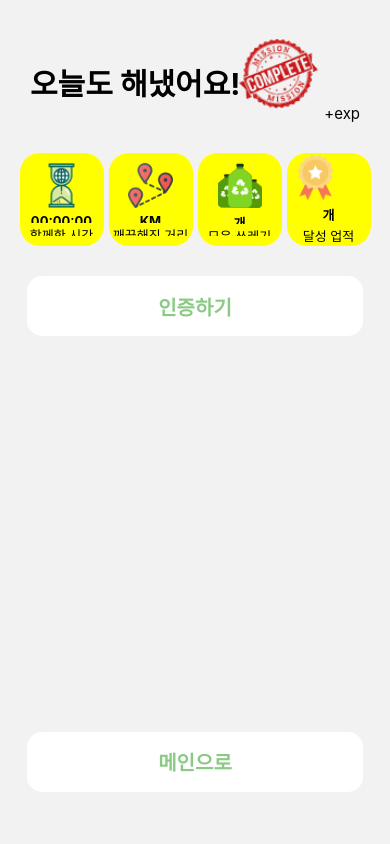
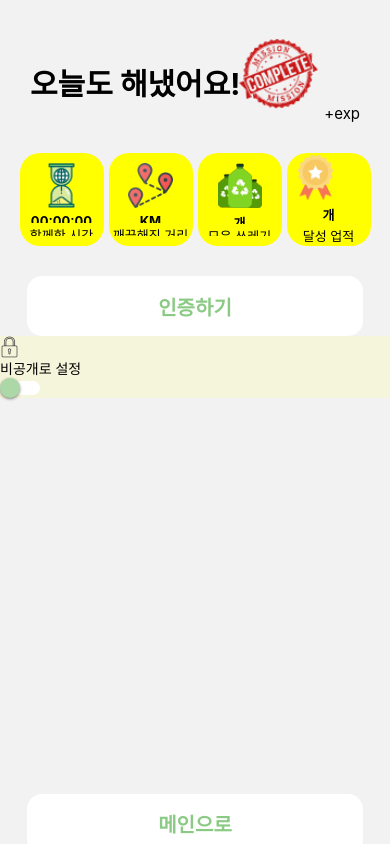
Before and after one commit to chosim-dvlpr/GreenStep, a React Native app in the folder FrontEnd/GreenStep/: screen /ploggingfinish in a window 390 px wide. Built offline with nearby package versions, Linux system fonts and the light colour scheme.

Commit message:
design: 비공개로 설정 css 추가

```diff
--- a/FrontEnd/GreenStep/src/Page/PloggingFinish.tsx
+++ b/FrontEnd/GreenStep/src/Page/PloggingFinish.tsx
@@ -1,4 +1,4 @@
-import {View, Text, TouchableOpacity, ScrollView, Image, PermissionsAndroid } from 'react-native';
+import {View, Text, TouchableOpacity, ScrollView, Image, Switch } from 'react-native';
 import React, { useState, useRef, useEffect } from 'react';
 import styled from 'styled-components/native';
 import ButtonStyle from '../Style/ButtonStyle';
@@ -9,6 +9,7 @@ import PloggingFinishHeader from '../Component/PloggingFinish/PloggingFinishHead
 import { useNavigation } from '@react-navigation/native';
 import PloggingFinishNoImage from '../Image/PloggingFinish/PloggingFinishNoImage.png';
 import PloggingFinishLevelUpModal from '../Component/PloggingFinish/PloggingFinishLevelUpModal';
+import lock from '../Image/PloggingFinish/lock.png'
 
 interface PloggingFinishType {
   // props로 반드시 넘겨줘야 할 항목 (추후 ? 지우기)
@@ -48,6 +49,10 @@ const GoToMainContainer = styled.View`
   margin: auto;
   margin-top: 30;
   margin-bottom: 110;
+`
+
+const IsVisibledContainer = styled.View`
+  background-color: beige;
 `
 
 const ButtonTextColor = '#8BCA84';
@@ -96,6 +101,13 @@ const PloggingFinish = ({ ploggingId, getExp, isLevelUp, avartarName, avatarImag
     }
   }, [])
 
+  /** 비공개로 설정 토글 */
+  const [isToggled, setIsToggled] = useState<boolean>(false);
+
+  const toggleSwitch = () => {
+    setIsToggled(!isToggled);
+  };
+
   return (
     <ScrollView>
       {levelUpToggle &&
@@ -115,10 +127,12 @@ const PloggingFinish = ({ ploggingId, getExp, isLevelUp, avartarName, avatarImag
         {/* 헤더 */}
         <PloggingFinishHeader getExp={getExp} />
 
+
         {/* 플로깅 데이터 */}
         <PloggingDataContainer>
           <ProfilePloggingDataInfo/>
         </PloggingDataContainer>
+
 
         {/* 인증하기 버튼 */}
         <UploadPhotoButtonContainer>
@@ -133,6 +147,22 @@ const PloggingFinish = ({ ploggingId, getExp, isLevelUp, avartarName, avatarImag
             >인증하기</Text>
           </TouchableOpacity>
         </UploadPhotoButtonContainer>
+
+
+        {/* 비공개로 설정 */}
+        <IsVisibledContainer>
+          <Image
+          source={lock}
+          />
+          <Text>비공개로 설정</Text>
+          <Switch
+          value={isToggled}
+          onValueChange={toggleSwitch}
+          trackColor={{ false: '#FFFFFF', true: '#ACD8A7' }}
+          thumbColor={isToggled ? 'rgba(255, 255, 255, 1)' : '#ACD8A7'}
+          />
+        </IsVisibledContainer>
+
 
         {/* 인증 사진/회색 빈 칸 */}
         <ImageContainer>
```
Also changed, not shown: FrontEnd/GreenStep/src/Image/PloggingFinish/lock.png (added).
